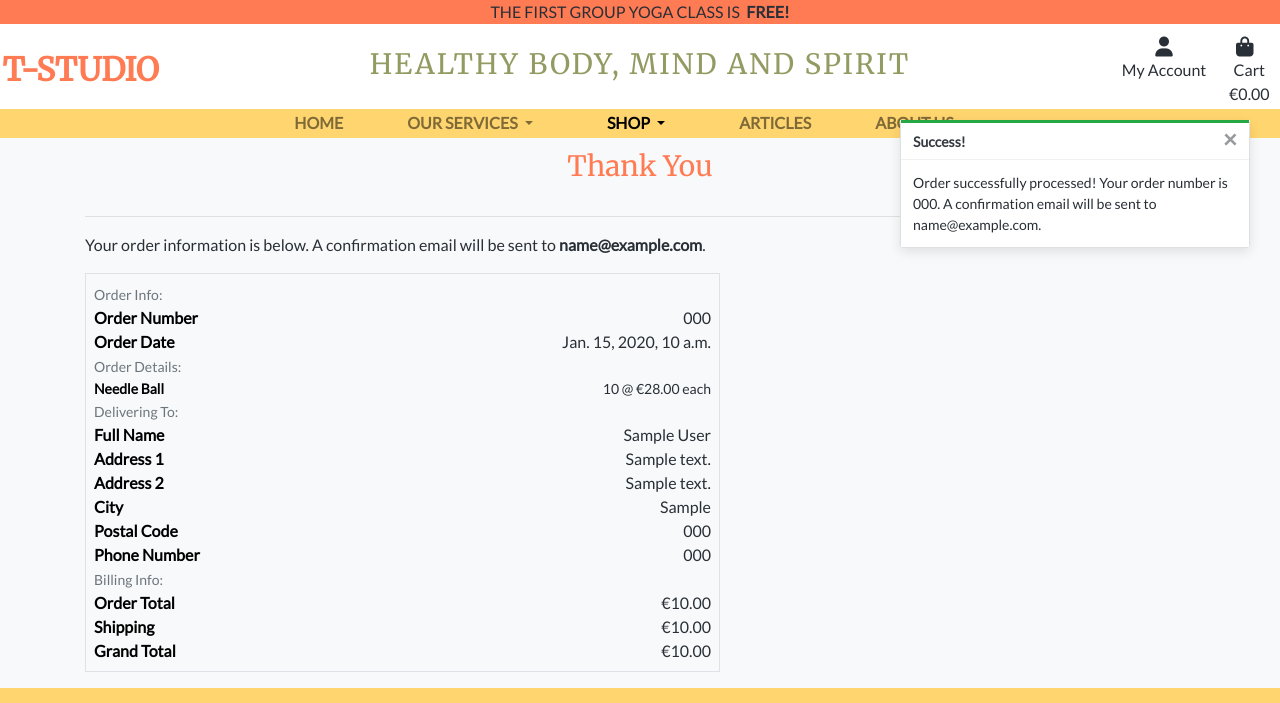
After one commit to OlgaKuvs/T-studio, a Django app: page /checkout/checkout_success/000 in a window 1280 px wide. The commit adds this page. Shown: the top 703 px of the page. Run offline with Django 3.2, Linux system fonts and the light colour scheme; data comes from the database, SQL or seed files in the repository; tables that the repository leaves empty hold one stand-in row (values such as "Sample post"); some libraries are stand-ins or nearby versions.

Commit message:
feat: add checkout success functionality

```diff
--- a/checkout/__init__.py
+++ b/checkout/__init__.py
@@ -0,0 +1 @@
+default_app_config = 'checkout.apps.CheckoutConfig'
--- a/checkout/admin.py
+++ b/checkout/admin.py
@@ -17,7 +17,7 @@ class OrderAdmin(admin.ModelAdmin):
                        )
 
     fields = ('order_number', 'date', 'full_name',
-              'email', 'phone_number', 'country',
+              'email', 'phone_number',
               'postcode', 'city', 'street_address1',
               'street_address2', 'county', 'shipping_cost',
               'order_total', 'grand_total', 'original_bag',
--- a/checkout/forms.py
+++ b/checkout/forms.py
@@ -35,6 +35,6 @@ class OrderForm(forms.ModelForm):
                 else:
                     placeholder = placeholders[field]
                 self.fields[field].widget.attrs['placeholder'] = placeholder
-        self.fields['country'].widget.attrs['disabled'] = 'disabled'
+        self.fields['country'].widget = forms.HiddenInput()
         self.fields[field].widget.attrs['class'] = 'stripe-style-input'
         self.fields[field].label = False
--- a/checkout/templates/checkout/checkout.html
+++ b/checkout/templates/checkout/checkout.html
@@ -64,7 +64,8 @@
             </div>
         </div>
         <div class="col-12 col-lg-6">
-            <p class="text-muted">Please fill out the form below to complete your order</p>
+            <p class="text-muted">Please fill out the form below to complete your order<br>
+                <strong>(for the Republic of Ireland only!)</strong></p>
             <form action="{% url 'checkout' %}" method="POST" id="payment-form">
                 {% csrf_token %}
                 <fieldset class="rounded px-3 mb-3">
--- /dev/null
+++ b/checkout/templates/checkout/checkout_success.html
@@ -0,0 +1,185 @@
+{% extends "base.html" %}
+{% load static %}
+
+{% block extra_css %}
+    <link rel="stylesheet" href="{% static 'checkout/css/checkout.css' %}">
+{% endblock %}
+
+{% block page_header %}
+    <div class="container header-container">
+        <div class="row text-center">
+            <div class="col-12 mt-2 my-auto"><h3 class="top-products-link">Thank You</h3></div>
+        </div>
+    </div>
+{% endblock %}
+
+{% block content %}
+    <div class="container mt-2">
+        <div class="row">
+            <div class="col">
+                <hr>
+                <p>Your order information is below. A confirmation email will be sent to <strong>{{ order.email }}</strong>.</p>
+            </div>
+        </div>
+        <div class="row">
+            <div class="col-12 col-lg-7">
+                <div class="order-confirmation-wrapper p-2 border mb-3">
+                    <div class="row">
+                        <div class="col">
+                            <small class="text-muted">Order Info:</small>
+                        </div>
+                    </div>
+
+                    <div class="row">
+                        <div class="col-12 col-md-4">
+                            <p class="mb-0 text-black font-weight-bold">Order Number</p>
+                        </div>
+                        <div class="col-12 col-md-8 text-md-right">
+                            <p class="mb-0">{{ order.order_number }}</p>
+                        </div>
+                    </div>
+
+                    <div class="row">
+                        <div class="col-12 col-md-4">
+                            <p class="mb-0 text-black font-weight-bold">Order Date</p>
+                        </div>
+                        <div class="col-12 col-md-8 text-md-right">
+                            <p class="mb-0">{{ order.date }}</p>
+                        </div>
+                    </div>
+
+                    <div class="row">
+                        <div class="col">
+                            <small class="text-muted">Order Details:</small>
+                        </div>
+                    </div>
+
+                    {% for item in order.lineitems.all %}
+                    <div class="row">
+                        <div class="col-12 col-md-4">
+                            <p class="small mb-0 text-black font-weight-bold">
+                                {{ item.product.name }}
+                            </p>
+                        </div>
+                        <div class="col-12 col-md-8 text-md-right">
+                            <p class="small mb-0">{{ item.quantity }} @ €{{ item.product.price }} each</p>
+                        </div>
+                    </div>
+                    {% endfor %}
+
+                    <div class="row">
+                        <div class="col">
+                            <small class="text-muted">Delivering To:</small>
+                        </div>
+                    </div>
+
+                    <div class="row">
+                        <div class="col-12 col-md-4">
+                            <p class="mb-0 text-black font-weight-bold">Full Name</p>
+                        </div>
+                        <div class="col-12 col-md-8 text-md-right">
+                            <p class="mb-0">{{ order.full_name }}</p>
+                        </div>
+                    </div>
+
+                    <div class="row">
+                        <div class="col-12 col-md-4">
+                            <p class="mb-0 text-black font-weight-bold">Address 1</p>
+                        </div>
+                        <div class="col-12 col-md-8 text-md-right">
+                            <p class="mb-0">{{ order.street_address1 }}</p>
+                        </div>
+                    </div>
+
+                    {% if order.street_address2 %}
+                    <div class="row">
+                        <div class="col-12 col-md-4">
+                            <p class="mb-0 text-black font-weight-bold">Address 2</p>
+                        </div>
+                        <div class="col-12 col-md-8 text-md-right">
+                            <p class="mb-0">{{ order.street_address2 }}</p>
+                        </div>
+                    </div>
+                    {% endif %}
+
+                    {% if order.county %}
+                    <div class="row">
+                        <div class="col-12 col-md-4">
+                            <p class="mb-0 text-black font-weight-bold">County</p>
+                        </div>
+                        <div class="col-12 col-md-8 text-md-right">
+                            <p class="mb-0">{{ order.county }}</p>
+                        </div>
+                    </div>
+                    {% endif %}
+
+                    <div class="row">
+                        <div class="col-12 col-md-4">
+                            <p class="mb-0 text-black font-weight-bold">City</p>
+                        </div>
+                        <div class="col-12 col-md-8 text-md-right">
+                            <p class="mb-0">{{ order.city }}</p>
+                        </div>
+                    </div>
+
+                    {% if order.postcode %}
+                    <div class="row">
+                        <div class="col-12 col-md-4">
+                            <p class="mb-0 text-black font-weight-bold">Postal Code</p>
+                        </div>
+                        <div class="col-12 col-md-8 text-md-right">
+                            <p class="mb-0">{{ order.postcode }}</p>
+                        </div>
+                    </div>
+                    {% endif %}
+
+                    <div class="row">
+                        <div class="col-12 col-md-4">
+                            <p class="mb-0 text-black font-weight-bold">Phone Number</p>
+                        </div>
+                        <div class="col-12 col-md-8 text-md-right">
+                            <p class="mb-0">{{ order.phone_number }}</p>
+                        </div>
+                    </div>
+
+                    <div class="row">
+                        <div class="col">
+                            <small class="text-muted">Billing Info:</small>
+                        </div>
+                    </div>
+
+                    <div class="row">
+                        <div class="col-12 col-md-4">
+                            <p class="mb-0 text-black font-weight-bold">Order Total</p>
+                        </div>
+                        <div class="col-12 col-md-8 text-md-right">
+                            <p class="mb-0">€{{ order.order_total }}</p>
+                        </div>
+                    </div>
+
+                    <div class="row">
+                        <div class="col-12 col-md-4">
+                            <p class="mb-0 text-black font-weight-bold">Shipping</p>
+                        </div>
+                        <div class="col-12 col-md-8 text-md-right">
+                            <p class="mb-0">€{{ order.shipping_cost }}</p>
+                        </div>
+                    </div>
+
+                    <div class="row">
+                        <div class="col-12 col-md-4">
+                            <p class="mb-0 text-black font-weight-bold">Grand Total</p>
+                        </div>
+                        <div class="col-12 col-md-8 text-md-right">
+                            <p class="mb-0">€{{ order.grand_total }}</p>
+                        </div>
+                    </div>
+                </div>
+            </div>
+        </div>
+        <div class="row">
+			<div class="col-12 col-lg-7 text-right">
+			</div>
+		</div>
+    </div>
+{% endblock %}
--- a/checkout/urls.py
+++ b/checkout/urls.py
@@ -4,4 +4,5 @@ from . import views
 
 urlpatterns = [
     path('', views.checkout, name='checkout'),
+    path('checkout_success/<order_number>', views.checkout_success, name='checkout_success'),
 ]
--- a/checkout/views.py
+++ b/checkout/views.py
@@ -1,35 +1,80 @@
 from django.shortcuts import (render,
-    redirect, reverse)
+    redirect, reverse, get_object_or_404)
 from django.contrib import messages
 from django.conf import settings
 
 from .forms import OrderForm
+from .models import Order, OrderLineItem
+from products.models import Product
 from cart.contexts import cart_contents
 
 import stripe
-
+import json
 
 def checkout(request):
     stripe_public_key = settings.STRIPE_PUBLIC_KEY
     stripe_secret_key = settings.STRIPE_SECRET_KEY
-    cart = request.session.get('cart', {})
-    if not cart:
-        messages.error(request,
-                        "There's nothing in your cart at the moment")
-        return redirect(reverse('products:products'))
 
-    current_cart = cart_contents(request)
-    total = current_cart['grand_total']
-    stripe_total = round(total * 100)
-    stripe.api_key = stripe_secret_key
-    intent = stripe.PaymentIntent.create(
-        amount=stripe_total,
-        currency=settings.STRIPE_CURRENCY,
-    )
+    if request.method == 'POST':
+        cart = request.session.get('cart', {})
 
-    # print(intent)
+        form_data = {
+            'full_name': request.POST['full_name'],
+            'email': request.POST['email'],
+            'phone_number': request.POST['phone_number'],
+            'country': 'IE',
+            'postcode': request.POST['postcode'],
+            'city': request.POST['city'],
+            'street_address1': request.POST['street_address1'],
+            'street_address2': request.POST['street_address2'],
+            'county': request.POST['county'],
+        }
 
-    order_form = OrderForm()
+        order_form = OrderForm(form_data)
+        if order_form.is_valid():
+            order = order_form.save()
+            for item_id, item_data in cart.items():
+                try:
+                    product = Product.objects.get(id=item_id)
+                    order_line_item = OrderLineItem(
+                        order=order,
+                        product=product,
+                        quantity=item_data,
+                    )
+                    order_line_item.save()
+
+                except Product.DoesNotExist:
+                    messages.error(request, (
+                        "One of the products in your cart wasn't found in our database. "
+                        "Please call us for assistance!")
+                    )
+                    order.delete()
+                    return redirect(reverse('view_cart'))
+
+            request.session['save_info'] = 'save-info' in request.POST
+            return redirect(reverse('checkout_success', args=[order.order_number]))
+        else:
+            messages.error(request, 'There was an error with your form. \
+                Please double check your information.')
+
+    else:
+        cart = request.session.get('cart', {})
+        if not cart:
+            messages.error(request,
+                            "There's nothing in your cart at the moment")
+            return redirect(reverse('products:products'))
+
+        current_cart = cart_contents(request)
+        total = current_cart['grand_total']
+        stripe_total = round(total * 100)
+        stripe.api_key = stripe_secret_key
+        intent = stripe.PaymentIntent.create(
+            amount=stripe_total,
+            currency=settings.STRIPE_CURRENCY,
+        )
+
+        # print(intent)
+        order_form = OrderForm()
 
     if not stripe_public_key:
         messages.warning(request, ('Stripe public key is missing. '
@@ -43,3 +88,25 @@ def checkout(request):
         'client_secret': intent.client_secret,
     }
     return render(request, template, context)
+
+
+def checkout_success(request, order_number):
+    """
+    Handle successful checkouts
+    """
+    # save_info = request.session.get('save_info')
+    order = get_object_or_404(Order, order_number=order_number)
+
+    messages.success(request, f'Order successfully processed! \
+        Your order number is {order_number}. A confirmation \
+        email will be sent to {order.email}.')
+
+    if 'cart' in request.session:
+        del request.session['cart']
+
+    template = 'checkout/checkout_success.html'
+    context = {
+        'order': order,
+    }
+
+    return render(request, template, context)
```
Also changed, not shown: checkout/models.py (+7 -2 lines), checkout/migrations/0002_auto_20231218_2257.py (added).
